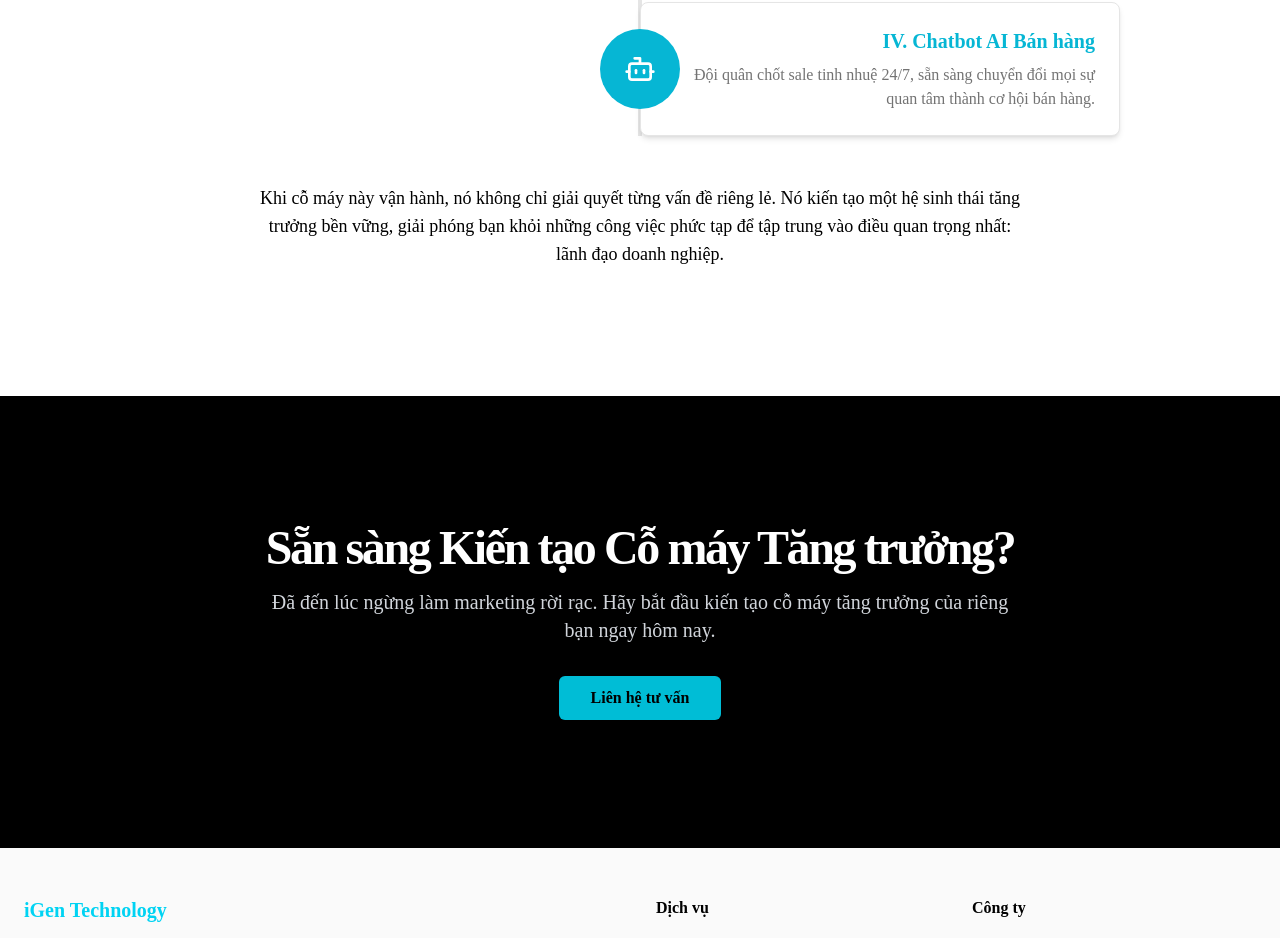
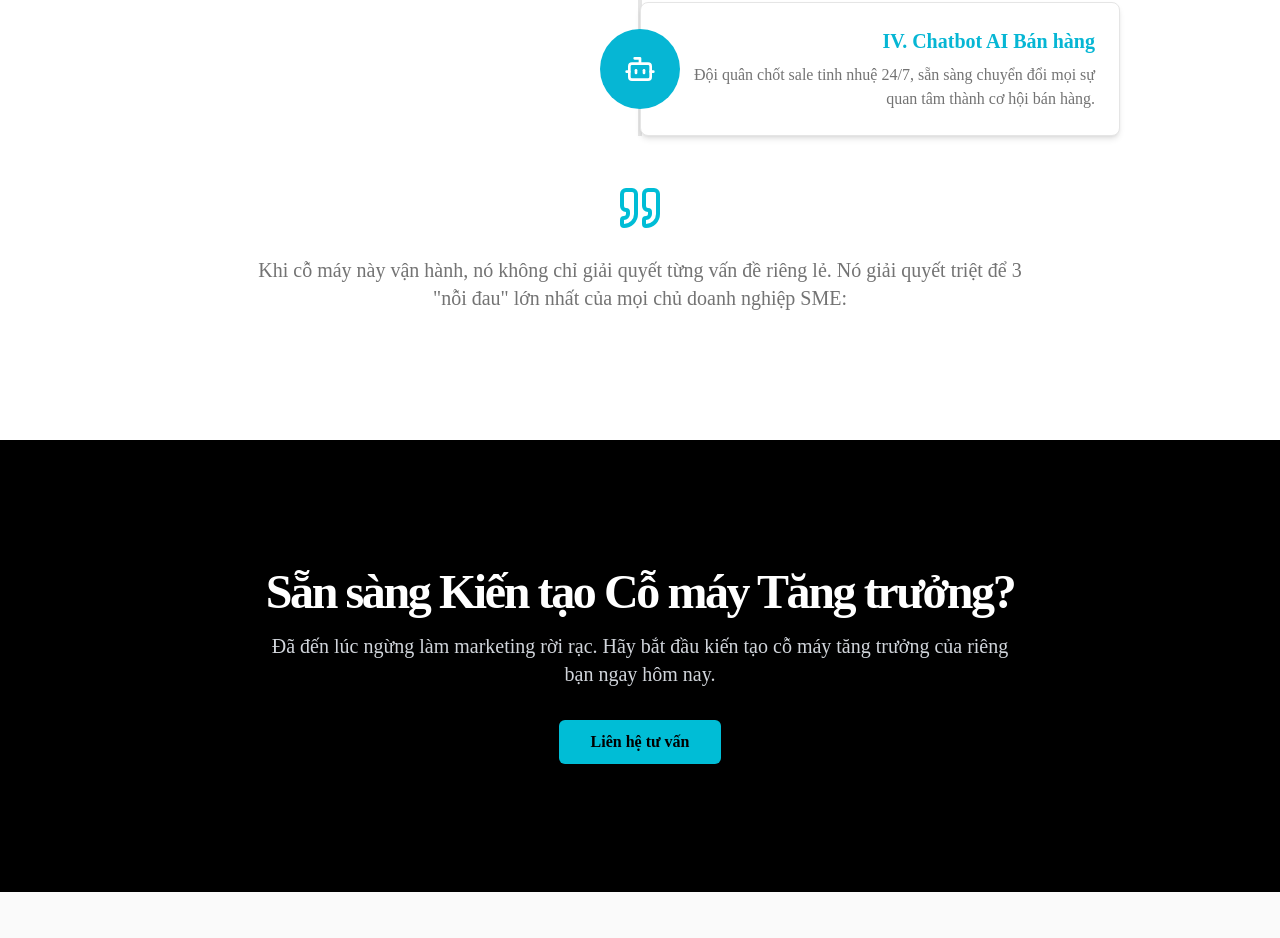
Before and after one commit to jb007-gg/igen-backend, a Next.js app: page /giai-phap in a window 1280 px wide. Shown: the part 1496-2434 px from the top of the page. Built offline with nearby package versions, Linux system fonts and the light colour scheme.

Commit message:
change this section the same with Không chỉ là Dịch vụ, Chúng tôi là Đối

```diff
--- a/src/app/giai-phap/page.tsx
+++ b/src/app/giai-phap/page.tsx
@@ -2,7 +2,7 @@
 import { Header } from '@/components/landing/header';
 import { Footer } from '@/components/landing/footer';
 import { Button } from '@/components/ui/button';
-import { Megaphone, PenTool, Send, Bot } from 'lucide-react';
+import { Megaphone, PenTool, Send, Bot, Quote } from 'lucide-react';
 import Link from 'next/link';
 import { cn } from '@/lib/utils';
 import Image from 'next/image';
@@ -91,9 +91,12 @@ export default function SolutionsPage() {
                 );
               })}
             </div>
-             <p className="mt-12 text-center text-lg text-foreground max-w-3xl mx-auto">
-              Khi cỗ máy này vận hành, nó không chỉ giải quyết từng vấn đề riêng lẻ. Nó kiến tạo một hệ sinh thái tăng trưởng bền vững, giải phóng bạn khỏi những công việc phức tạp để tập trung vào điều quan trọng nhất: lãnh đạo doanh nghiệp.
-            </p>
+            <div className="mt-12 mx-auto max-w-3xl text-center">
+                <Quote className="mx-auto h-12 w-12 text-primary" />
+                <p className="mt-6 text-lg text-muted-foreground md:text-xl">
+                    Khi cỗ máy này vận hành, nó không chỉ giải quyết từng vấn đề riêng lẻ. Nó giải quyết triệt để 3 "nỗi đau" lớn nhất của mọi chủ doanh nghiệp SME:
+                </p>
+            </div>
           </div>
         </section>
 
```
